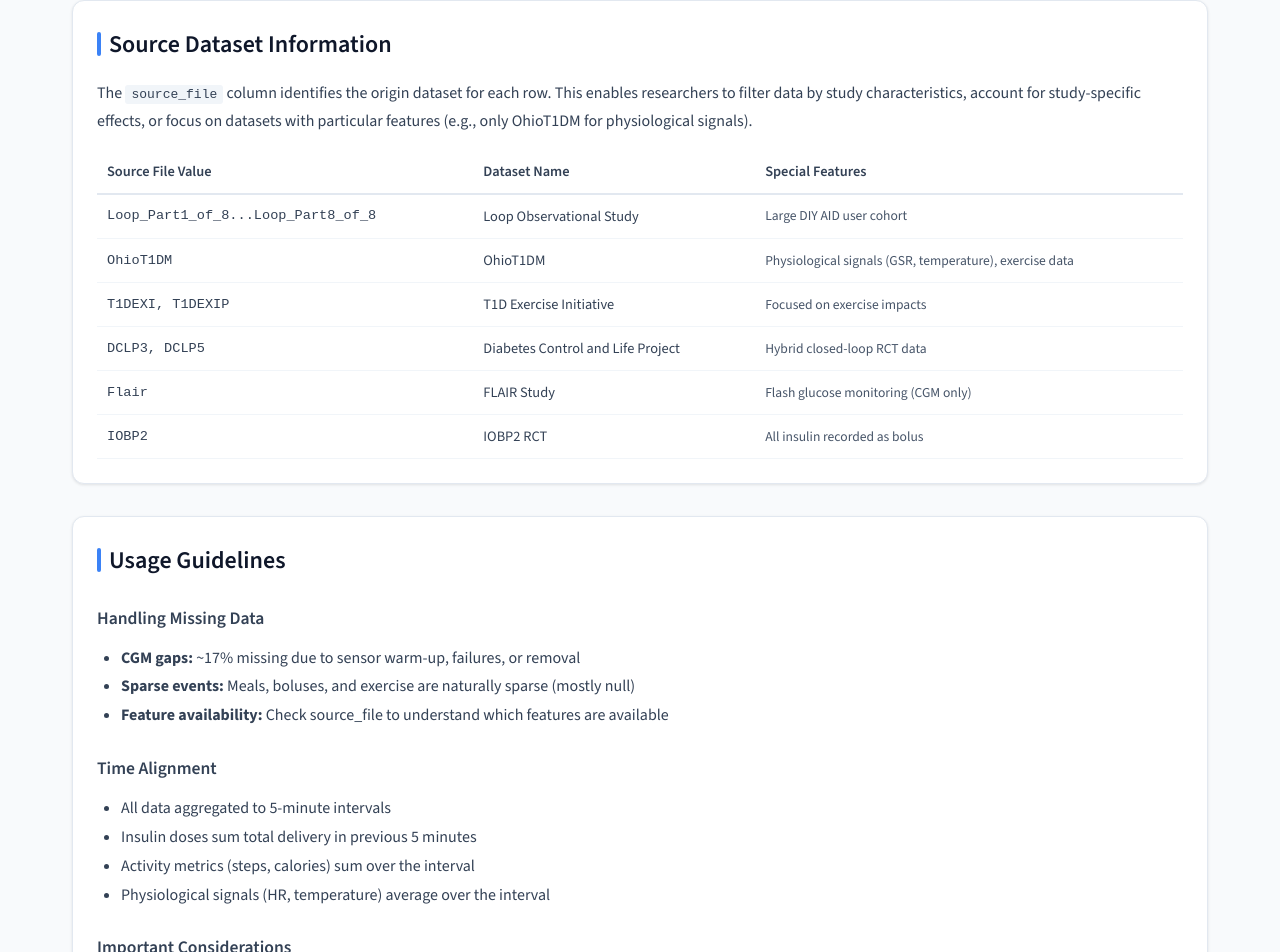
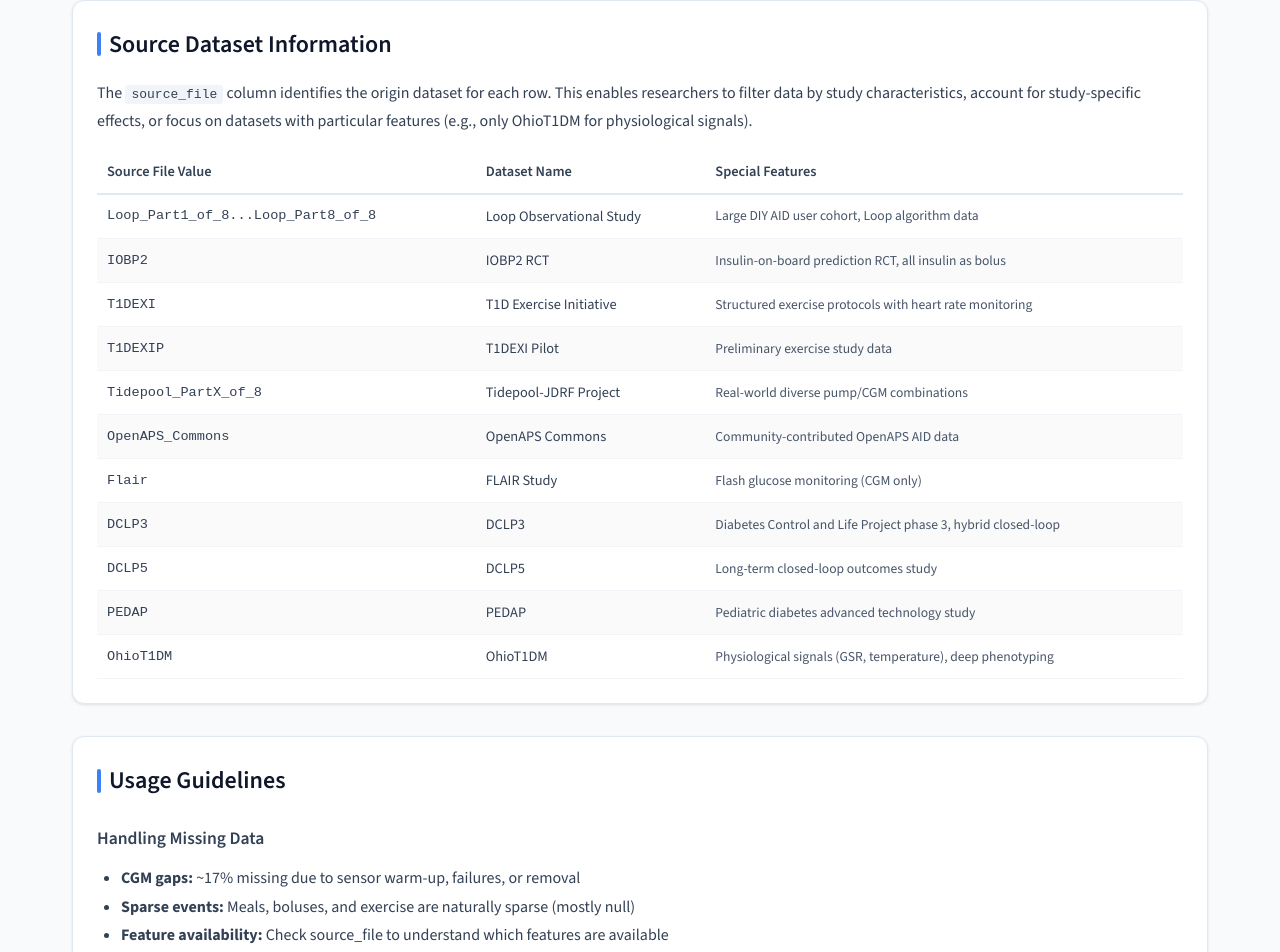
Before and after one commit to replicahealth/web-portal, a React (Vite) app: page /data-dictionary in a window 1280 px wide. Shown: the part 3419-4371 px from the top of the page. Built offline with nearby package versions, Linux system fonts and the light colour scheme; no server answers.

Commit message:
updates to lists and access

```diff
--- a/src/pages/About.tsx
+++ b/src/pages/About.tsx
@@ -1,6 +1,43 @@
 import { Link } from 'react-router-dom';
+import { useAuth0 } from '@auth0/auth0-react';
 
 export default function About() {
+    const { isAuthenticated } = useAuth0();
+
+    // Dataset information for the overview table
+    const allDatasets = [
+        { name: 'Loop Observational Study', subjects: 843, duration: '11.6 mo', patientYears: 806.5, description: 'DIY Loop AID system users', access: 'Public' },
+        { name: 'IOBP2 RCT', subjects: 440, duration: '3.8 mo', patientYears: 136, description: 'Insulin-on-board prediction RCT', access: 'Public' },
+        { name: 'T1DEXI', subjects: 409, duration: '1.3 mo', patientYears: 45.2, description: 'Exercise Initiative study', access: 'DUA Required' },
+        { name: 'Tidepool-JDRF Project', subjects: 300, duration: '11.6 mo', patientYears: 286.5, description: 'Real-world Tidepool platform data', access: 'DUA Required' },
+        { name: 'T1DEXIP', subjects: 211, duration: '0.3 mo', patientYears: 5.9, description: 'T1DEXI Pilot study', access: 'DUA Required' },
+        { name: 'OpenAPS Commons', subjects: 183, duration: '9.2 mo', patientYears: 140.1, description: 'OpenAPS AID community data', access: 'DUA (OpenAPS Criteria)' },
+        { name: 'FLAIR', subjects: 113, duration: '6.7 mo', patientYears: 63.3, description: 'Flash glucose monitoring study', access: 'Public' },
+        { name: 'DCLP3', subjects: 112, duration: '6.1 mo', patientYears: 57.4, description: 'Hybrid closed-loop trial', access: 'Public' },
+        { name: 'DCLP5', subjects: 100, duration: '11.0 mo', patientYears: 92.0, description: 'Long-term closed-loop outcomes', access: 'Public' },
+        { name: 'PEDAP', subjects: 99, duration: '8.4 mo', patientYears: 68.7, description: 'Pediatric advanced tech study', access: 'Public' },
+        { name: 'OhioT1DM', subjects: 12, duration: '1.8 mo', patientYears: 1.8, description: 'Deeply phenotyped with exercise', access: 'DUA Required' }
+    ];
+
+    const totalSubjects = allDatasets.reduce((sum, d) => sum + d.subjects, 0);
+    const totalPatientYears = allDatasets.reduce((sum, d) => sum + d.patientYears, 0);
+
+    // Styles for the table
+    const tableStyles = {
+        table: { width: '100%', fontSize: '0.85rem', borderCollapse: 'collapse' as const },
+        headerRow: { borderBottom: '2px solid #e2e8f0', background: '#f8fafc' },
+        headerCell: { padding: '8px 12px', fontWeight: '600' },
+        dataRow: { borderBottom: '1px solid #f1f5f9' },
+        dataRowAlt: { borderBottom: '1px solid #f1f5f9', background: '#fafafa' },
+        dataCell: { padding: '6px 12px' },
+        nameCell: { padding: '6px 12px', fontWeight: '500' },
+        descCell: { padding: '6px 12px', fontSize: '0.8rem', color: '#64748b' },
+        publicAccess: { color: '#16a34a', fontWeight: '500' },
+        duaAccess: { color: '#2563eb', fontWeight: '500' },
+        footerRow: { borderTop: '2px solid #e2e8f0', background: '#f8fafc' },
+        footerCell: { padding: '8px 12px', fontWeight: '600' }
+    };
+
     return (
         <div className="container">
             <div className="welcome" style={{ marginBottom: '2rem' }}>
@@ -70,59 +107,65 @@
                         MetaboNet consolidates data from multiple sources, each bringing unique value to the comprehensive dataset. All datasets include continuous glucose monitoring (CGM) and corresponding insulin pump dosing data as core requirements.
                     </p>
 
+                    {/* Show compact dataset overview table only when signed in */}
+                    {isAuthenticated ? (
                         <div style={{ marginTop: '2rem' }}>
-                        <h3 style={{ fontSize: '1.2rem', fontWeight: '600', marginBottom: '1rem' }}>Current Dataset Sources</h3>
+                            <h3 style={{ fontSize: '1.1rem', fontWeight: '600', marginBottom: '0.75rem' }}>Current Dataset Sources</h3>
                             <div style={{ overflowX: 'auto' }}>
-                            <table style={{ width: '100%', borderCollapse: 'collapse', fontSize: '0.95rem' }}>
+                                <table style={tableStyles.table}>
                                     <thead>
-                                    <tr style={{ borderBottom: '2px solid #e2e8f0' }}>
-                                        <th style={{ padding: '12px', textAlign: 'left', fontWeight: '600' }}>Dataset</th>
-                                        <th style={{ padding: '12px', textAlign: 'left', fontWeight: '600' }}>Subjects</th>
-                                        <th style={{ padding: '12px', textAlign: 'left', fontWeight: '600' }}>Avg Duration</th>
-                                        <th style={{ padding: '12px', textAlign: 'left', fontWeight: '600' }}>Access Type</th>
+                                        <tr style={tableStyles.headerRow}>
+                                            <th style={{ ...tableStyles.headerCell, textAlign: 'left' }}>Dataset</th>
+                                            <th style={{ ...tableStyles.headerCell, textAlign: 'center' }}>Subjects</th>
+                                            <th style={{ ...tableStyles.headerCell, textAlign: 'center' }}>Average Duration<br />per Patient</th>
+                                            <th style={{ ...tableStyles.headerCell, textAlign: 'center' }}>Patient-Years</th>
+                                            <th style={{ ...tableStyles.headerCell, textAlign: 'left' }}>Description</th>
+                                            <th style={{ ...tableStyles.headerCell, textAlign: 'center' }}>Access</th>
                                         </tr>
                                     </thead>
                                     <tbody>
-                                    <tr style={{ borderBottom: '1px solid #f1f5f9' }}>
-                                        <td style={{ padding: '12px' }}>Loop Observational Study</td>
-                                        <td style={{ padding: '12px' }}>843</td>
-                                        <td style={{ padding: '12px' }}>11.6 months</td>
-                                        <td style={{ padding: '12px', color: '#16a34a' }}>Public</td>
+                                        {allDatasets.map((dataset, index) => (
+                                            <tr key={dataset.name} style={index % 2 === 0 ? tableStyles.dataRow : tableStyles.dataRowAlt}>
+                                                <td style={tableStyles.nameCell}>{dataset.name}</td>
+                                                <td style={{ ...tableStyles.dataCell, textAlign: 'center' }}>{dataset.subjects}</td>
+                                                <td style={{ ...tableStyles.dataCell, textAlign: 'center' }}>{dataset.duration}</td>
+                                                <td style={{ ...tableStyles.dataCell, textAlign: 'center' }}>{dataset.patientYears}</td>
+                                                <td style={tableStyles.descCell}>{dataset.description}</td>
+                                                <td style={{
+                                                    ...tableStyles.dataCell,
+                                                    textAlign: 'center',
+                                                    ...(dataset.access === 'Public' ? tableStyles.publicAccess : tableStyles.duaAccess),
+                                                    ...(dataset.access === 'DUA (OpenAPS Criteria)' && { fontSize: '0.75rem' })
+                                                }}>
+                                                    {dataset.access}
+                                                </td>
                                             </tr>
-                                    <tr style={{ borderBottom: '1px solid #f1f5f9' }}>
-                                        <td style={{ padding: '12px' }}>T1DEXI</td>
-                                        <td style={{ padding: '12px' }}>409</td>
-                                        <td style={{ padding: '12px' }}>1.3 months</td>
-                                        <td style={{ padding: '12px', color: '#2563eb' }}>DUA Required</td>
+                                        ))}
+                                    </tbody>
+                                    <tfoot>
+                                        <tr style={tableStyles.footerRow}>
+                                            <td style={tableStyles.footerCell}>Total</td>
+                                            <td style={{ ...tableStyles.footerCell, textAlign: 'center' }}>{totalSubjects.toLocaleString()}</td>
+                                            <td style={{ ...tableStyles.footerCell, textAlign: 'center' }}>-</td>
+                                            <td style={{ ...tableStyles.footerCell, textAlign: 'center' }}>{totalPatientYears.toFixed(1)}</td>
+                                            <td style={tableStyles.footerCell}></td>
+                                            <td style={tableStyles.footerCell}></td>
                                         </tr>
-                                    <tr style={{ borderBottom: '1px solid #f1f5f9' }}>
-                                        <td style={{ padding: '12px' }}>IOBP2 RCT</td>
-                                        <td style={{ padding: '12px' }}>440</td>
-                                        <td style={{ padding: '12px' }}>3.8 months</td>
-                                        <td style={{ padding: '12px', color: '#16a34a' }}>Public</td>
-                                    </tr>
-                                    <tr style={{ borderBottom: '1px solid #f1f5f9' }}>
-                                        <td style={{ padding: '12px' }}>Tidepool-JDRF Project</td>
-                                        <td style={{ padding: '12px' }}>300</td>
-                                        <td style={{ padding: '12px' }}>11.6 months</td>
-                                        <td style={{ padding: '12px', color: '#2563eb' }}>DUA Required</td>
-                                    </tr>
-                                    <tr style={{ borderBottom: '1px solid #f1f5f9' }}>
-                                        <td style={{ padding: '12px' }}>OpenAPS Commons</td>
-                                        <td style={{ padding: '12px' }}>183</td>
-                                        <td style={{ padding: '12px' }}>9.2 months</td>
-                                        <td style={{ padding: '12px', color: '#16a34a' }}>Public</td>
-                                    </tr>
-                                    <tr style={{ borderBottom: '1px solid #f1f5f9' }}>
-                                        <td style={{ padding: '12px' }}>DCLP3 & DCLP5</td>
-                                        <td style={{ padding: '12px' }}>212</td>
-                                        <td style={{ padding: '12px' }}>8.5 months</td>
-                                        <td style={{ padding: '12px', color: '#16a34a' }}>Public</td>
-                                    </tr>
-                                </tbody>
+                                    </tfoot>
                                 </table>
                             </div>
                         </div>
+                    ) : (
+                        <div style={{ marginTop: '2rem' }}>
+                            <h3 style={{ fontSize: '1.2rem', fontWeight: '600', marginBottom: '1rem' }}>Current Dataset Sources</h3>
+                            <p style={{ fontSize: '0.95rem', lineHeight: '1.6', color: '#64748b' }}>
+                                MetaboNet includes {totalSubjects.toLocaleString()} subjects across 11 major diabetes studies,
+                                with {totalPatientYears.toFixed(0)}+ patient-years of data. Datasets include Loop Observational Study,
+                                T1DEXI, IOBP2 RCT, Tidepool-JDRF, OpenAPS Commons, FLAIR, DCLP studies, PEDAP, and OhioT1DM.
+                                Sign in to view detailed dataset information.
+                            </p>
+                        </div>
+                    )}
 
                     <div style={{
                         marginTop: '2rem',
@@ -211,7 +254,7 @@
                                 🔒 DUA-Protected Tier
                             </h3>
                             <p style={{ fontSize: '0.95rem', lineHeight: '1.6' }}>
-                                Datasets requiring data use agreements, including T1DEXI, T1DEXIP, and Tidepool-JDRF data.
+                                Datasets requiring data use agreements, including T1DEXI, T1DEXIP, OpenAPS Commons, and Tidepool-JDRF data.
                                 We provide guidance on obtaining necessary approvals for access.
                             </p>
                         </div>
--- a/src/pages/DataDictionary.tsx
+++ b/src/pages/DataDictionary.tsx
@@ -453,32 +453,57 @@
                                 <tr style={{ borderBottom: '1px solid #f1f5f9' }}>
                                     <td style={{ padding: '10px', fontFamily: 'monospace', fontSize: '0.85rem' }}>Loop_Part1_of_8...Loop_Part8_of_8</td>
                                     <td style={{ padding: '10px' }}>Loop Observational Study</td>
-                                    <td style={{ padding: '10px', fontSize: '0.85rem', color: '#475569' }}>Large DIY AID user cohort</td>
+                                    <td style={{ padding: '10px', fontSize: '0.85rem', color: '#475569' }}>Large DIY AID user cohort, Loop algorithm data</td>
+                                </tr>
+                                <tr style={{ borderBottom: '1px solid #f1f5f9', background: '#fafafa' }}>
+                                    <td style={{ padding: '10px', fontFamily: 'monospace', fontSize: '0.85rem' }}>IOBP2</td>
+                                    <td style={{ padding: '10px' }}>IOBP2 RCT</td>
+                                    <td style={{ padding: '10px', fontSize: '0.85rem', color: '#475569' }}>Insulin-on-board prediction RCT, all insulin as bolus</td>
                                 </tr>
                                 <tr style={{ borderBottom: '1px solid #f1f5f9' }}>
-                                    <td style={{ padding: '10px', fontFamily: 'monospace', fontSize: '0.85rem' }}>OhioT1DM</td>
-                                    <td style={{ padding: '10px' }}>OhioT1DM</td>
-                                    <td style={{ padding: '10px', fontSize: '0.85rem', color: '#475569' }}>Physiological signals (GSR, temperature), exercise data</td>
+                                    <td style={{ padding: '10px', fontFamily: 'monospace', fontSize: '0.85rem' }}>T1DEXI</td>
+                                    <td style={{ padding: '10px' }}>T1D Exercise Initiative</td>
+                                    <td style={{ padding: '10px', fontSize: '0.85rem', color: '#475569' }}>Structured exercise protocols with heart rate monitoring</td>
+                                </tr>
+                                <tr style={{ borderBottom: '1px solid #f1f5f9', background: '#fafafa' }}>
+                                    <td style={{ padding: '10px', fontFamily: 'monospace', fontSize: '0.85rem' }}>T1DEXIP</td>
+                                    <td style={{ padding: '10px' }}>T1DEXI Pilot</td>
+                                    <td style={{ padding: '10px', fontSize: '0.85rem', color: '#475569' }}>Preliminary exercise study data</td>
                                 </tr>
                                 <tr style={{ borderBottom: '1px solid #f1f5f9' }}>
-                                    <td style={{ padding: '10px', fontFamily: 'monospace', fontSize: '0.85rem' }}>T1DEXI, T1DEXIP</td>
-                                    <td style={{ padding: '10px' }}>T1D Exercise Initiative</td>
-                                    <td style={{ padding: '10px', fontSize: '0.85rem', color: '#475569' }}>Focused on exercise impacts</td>
+                                    <td style={{ padding: '10px', fontFamily: 'monospace', fontSize: '0.85rem' }}>Tidepool_PartX_of_8</td>
+                                    <td style={{ padding: '10px' }}>Tidepool-JDRF Project</td>
+                                    <td style={{ padding: '10px', fontSize: '0.85rem', color: '#475569' }}>Real-world diverse pump/CGM combinations</td>
                                 </tr>
-                                <tr style={{ borderBottom: '1px solid #f1f5f9' }}>
-                                    <td style={{ padding: '10px', fontFamily: 'monospace', fontSize: '0.85rem' }}>DCLP3, DCLP5</td>
-                                    <td style={{ padding: '10px' }}>Diabetes Control and Life Project</td>
-                                    <td style={{ padding: '10px', fontSize: '0.85rem', color: '#475569' }}>Hybrid closed-loop RCT data</td>
+                                <tr style={{ borderBottom: '1px solid #f1f5f9', background: '#fafafa' }}>
+                                    <td style={{ padding: '10px', fontFamily: 'monospace', fontSize: '0.85rem' }}>OpenAPS_Commons</td>
+                                    <td style={{ padding: '10px' }}>OpenAPS Commons</td>
+                                    <td style={{ padding: '10px', fontSize: '0.85rem', color: '#475569' }}>Community-contributed OpenAPS AID data</td>
                                 </tr>
                                 <tr style={{ borderBottom: '1px solid #f1f5f9' }}>
                                     <td style={{ padding: '10px', fontFamily: 'monospace', fontSize: '0.85rem' }}>Flair</td>
                                     <td style={{ padding: '10px' }}>FLAIR Study</td>
                                     <td style={{ padding: '10px', fontSize: '0.85rem', color: '#475569' }}>Flash glucose monitoring (CGM only)</td>
                                 </tr>
+                                <tr style={{ borderBottom: '1px solid #f1f5f9', background: '#fafafa' }}>
+                                    <td style={{ padding: '10px', fontFamily: 'monospace', fontSize: '0.85rem' }}>DCLP3</td>
+                                    <td style={{ padding: '10px' }}>DCLP3</td>
+                                    <td style={{ padding: '10px', fontSize: '0.85rem', color: '#475569' }}>Diabetes Control and Life Project phase 3, hybrid closed-loop</td>
+                                </tr>
                                 <tr style={{ borderBottom: '1px solid #f1f5f9' }}>
-                                    <td style={{ padding: '10px', fontFamily: 'monospace', fontSize: '0.85rem' }}>IOBP2</td>
-                                    <td style={{ padding: '10px' }}>IOBP2 RCT</td>
-                                    <td style={{ padding: '10px', fontSize: '0.85rem', color: '#475569' }}>All insulin recorded as bolus</td>
+                                    <td style={{ padding: '10px', fontFamily: 'monospace', fontSize: '0.85rem' }}>DCLP5</td>
+                                    <td style={{ padding: '10px' }}>DCLP5</td>
+                                    <td style={{ padding: '10px', fontSize: '0.85rem', color: '#475569' }}>Long-term closed-loop outcomes study</td>
+                                </tr>
+                                <tr style={{ borderBottom: '1px solid #f1f5f9', background: '#fafafa' }}>
+                                    <td style={{ padding: '10px', fontFamily: 'monospace', fontSize: '0.85rem' }}>PEDAP</td>
+                                    <td style={{ padding: '10px' }}>PEDAP</td>
+                                    <td style={{ padding: '10px', fontSize: '0.85rem', color: '#475569' }}>Pediatric diabetes advanced technology study</td>
+                                </tr>
+                                <tr style={{ borderBottom: '1px solid #f1f5f9' }}>
+                                    <td style={{ padding: '10px', fontFamily: 'monospace', fontSize: '0.85rem' }}>OhioT1DM</td>
+                                    <td style={{ padding: '10px' }}>OhioT1DM</td>
+                                    <td style={{ padding: '10px', fontSize: '0.85rem', color: '#475569' }}>Physiological signals (GSR, temperature), deep phenotyping</td>
                                 </tr>
                             </tbody>
                         </table>
```
Lines whose indentation alone changed are shown as unchanged.
